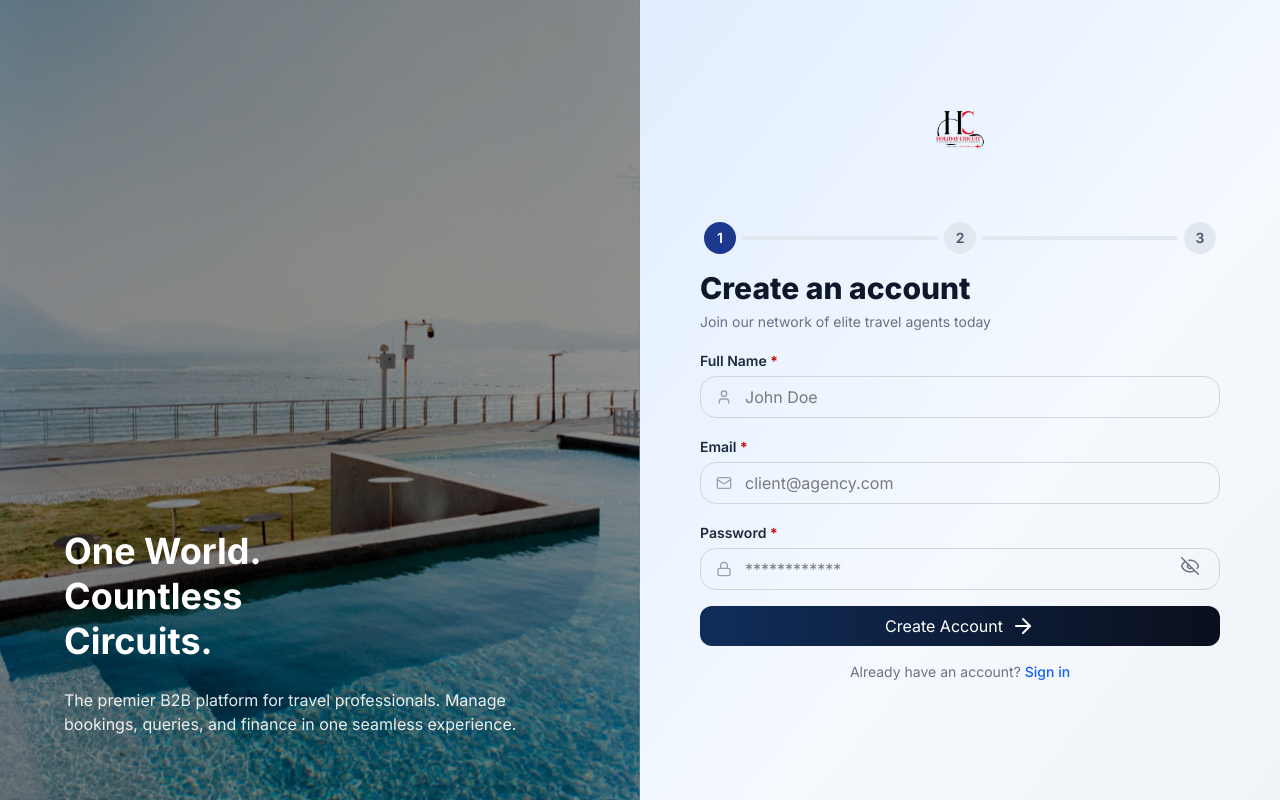
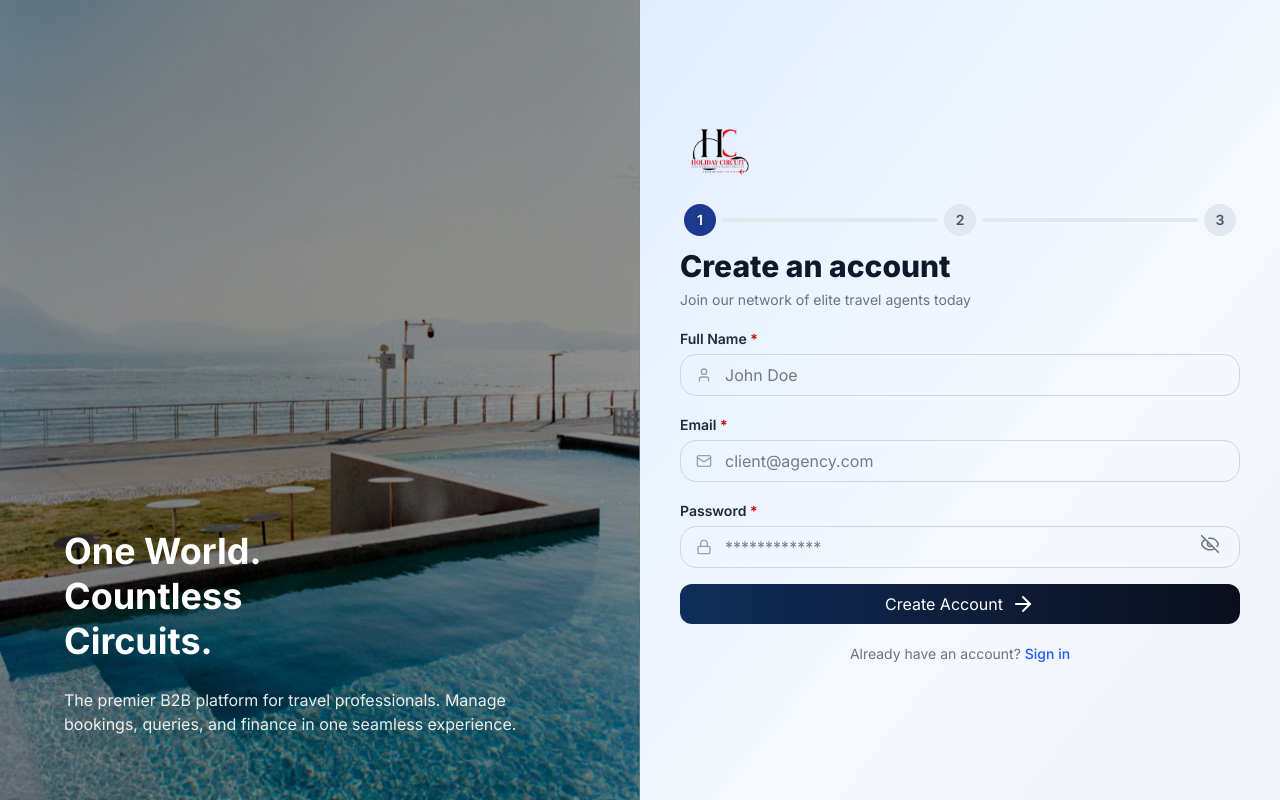
Before and after one commit to DDPL-Work/holiday-circuit, a React (Vite) app in the folder client/: page /register in a window 1280 px wide. Built offline with nearby package versions, Linux system fonts and the light colour scheme; no server answers; a web font is replaced by a local one.

Commit message:
Commit- refine logo alignment, sizing, and layout spacing on login & register pages

```diff
--- a/client/src/auth/login/Login.jsx
+++ b/client/src/auth/login/Login.jsx
@@ -382,7 +382,7 @@ const Login = () => {
             </button>
           </div>
 
-          <div className="w-full max-w-md overflow-hidden py-6 mt-12 lg:mt-0">
+          <div className="w-full max-w-md lg:max-w-xl overflow-hidden py-6 mt-12 lg:mt-0">
             <AnimatePresence mode="wait" initial={false}>
               {authView === "login" ? (
                 <motion.div
@@ -397,16 +397,16 @@ const Login = () => {
                     initial={brandMotion.initial}
                     animate={brandMotion.animate}
                     transition={brandMotion.transition}
-                    className="mb-5 flex min-h-[88px] items-center justify-center relative"
+                    className="pt-4 sm:pt-6 mb-1 flex items-center justify-start relative"
                   >
                     <img
                       src={logo}
-                      alt="Company Logo"
-                      width="88"
-                      height="88"
+                      alt="Holiday Circuit Logo"
+                      width="104"
+                      height="104"
                       decoding="async"
                       fetchPriority="high"
-                      className="h-25 w-25 object-contain select-none"
+                      className="h-20 sm:h-24 w-auto object-contain select-none ml-0"
                     />
                   </motion.div>
                   <h2 className="text-2xl sm:text-3xl font-extrabold text-slate-900">Welcome back</h2>
--- a/client/src/auth/register/CompanyDetails.jsx
+++ b/client/src/auth/register/CompanyDetails.jsx
@@ -49,7 +49,7 @@ export default function CompanyDetails({ form, setForm, next, back, isActive = f
 
   return (
     <div className="w-full">
-      <div className="w-full rounded-2xl p-2 sm:p-7">
+      <div className="w-full rounded-2xl p-2 sm:p-2">
         <RegisterStepper currentStep={2} isActive={isActive} />
 
         <h2 className="text-xl sm:text-2xl font-extrabold mb-1 text-slate-900">Company Details</h2>
--- a/client/src/auth/register/KycVerification.jsx
+++ b/client/src/auth/register/KycVerification.jsx
@@ -52,7 +52,7 @@ export default function KycVerification({ back, submit, isActive = false }) {
 
   return (
     <div className="w-full">
-      <div className="w-full rounded-2xl p-2 sm:p-7">
+      <div className="w-full rounded-2xl p-2 sm:p-2">
         <RegisterStepper currentStep={3} isActive={isActive} />
 
         <h2 className="text-xl sm:text-2xl font-extrabold text-slate-900">KYC Verification</h2>
--- a/client/src/auth/register/Register.jsx
+++ b/client/src/auth/register/Register.jsx
@@ -109,7 +109,7 @@ export default function Register() {
 
       <div className="relative flex min-h-screen w-full items-center justify-center bg-gradient-to-br from-blue-100/85 via-blue-50/60 via-60% to-slate-200/50 px-6 py-12 lg:w-1/2 lg:min-h-0 lg:h-full lg:py-0">
         <div className="flex w-full justify-center">
-          <div className="w-full max-w-md px-0 sm:px-0 lg:max-w-xl overflow-hidden">
+          <div className="w-full max-w-md px-0 sm:px-0 lg:max-w-xl overflow-hidden py-6 pb-12">
             {showVerificationScreen ? (
               <VerificationOnline />
             ) : (
@@ -122,15 +122,19 @@ export default function Register() {
               >
                 <div className="flex w-1/3 shrink-0 items-center justify-center px-0">
                   <div className="w-full">
-                    <div className="mb-6 flex justify-center">
+                    <div className="pt-4 sm:pt-6 mb-1 flex justify-start">
                       <img
                         src={logo}
-                        alt="Logo"
-                        className="h-20 w-20 object-contain select-none"
+                        alt="Holiday Circuit Logo"
+                        width="104"
+                        height="104"
+                        decoding="async"
+                        fetchPriority="high"
+                        className="h-20 sm:h-24 w-auto object-contain select-none ml-0"
                       />
                     </div>
 
-                    <div className="rounded-2xl p-2 sm:p-7">
+                    <div className="rounded-2xl p-2 sm:p-2 sm:pt-0">
                       <RegisterStepper currentStep={1} isActive={step === 1} />
 
                       <h2 className="text-2xl sm:text-3xl font-extrabold text-slate-900">
@@ -221,7 +225,7 @@ export default function Register() {
                           <ArrowRight />
                         </button>
 
-                        <p className="text-center text-sm text-gray-500">
+                        <p className="text-center text-sm text-gray-500 mt-5 pb-6">
                           Already have an account?{" "}
                           <Link to="/" className="font-medium text-blue-600">
                             Sign in
--- a/client/src/auth/register/RegisterStepper.jsx
+++ b/client/src/auth/register/RegisterStepper.jsx
@@ -13,7 +13,7 @@ export default function RegisterStepper({ currentStep = 1, isActive = false }) {
       initial={isActive ? { opacity: 0, y: 8 } : false}
       animate={{ opacity: 1, y: 0 }}
       transition={{ duration: 0.28, ease: "easeOut" }}
-      className="mb-4 px-1"
+      className="mt-0 mb-3 px-1"
     >
       <div className="flex items-center">
         {Array.from({ length: TOTAL_STEPS }).map((_, index) => {
```
